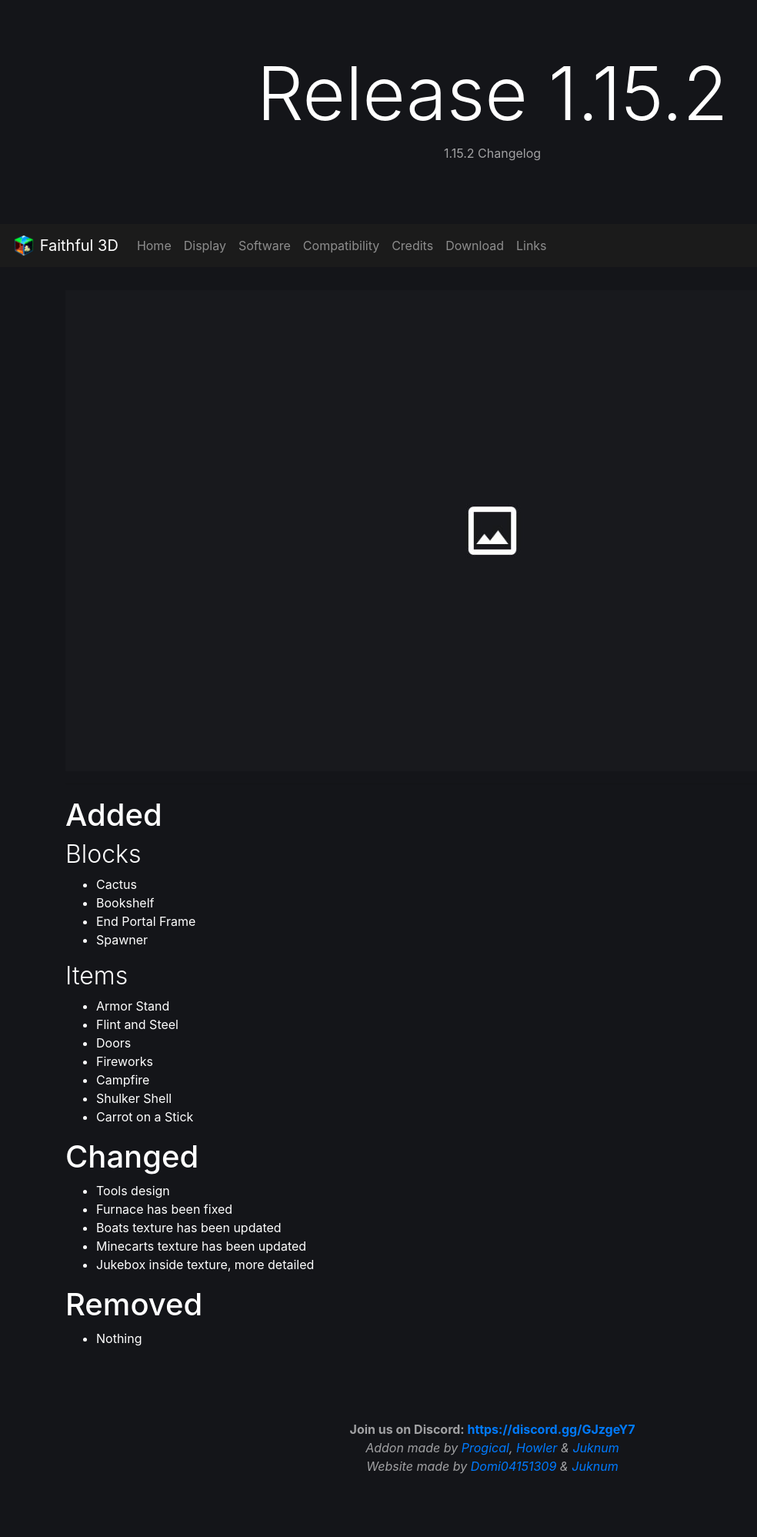
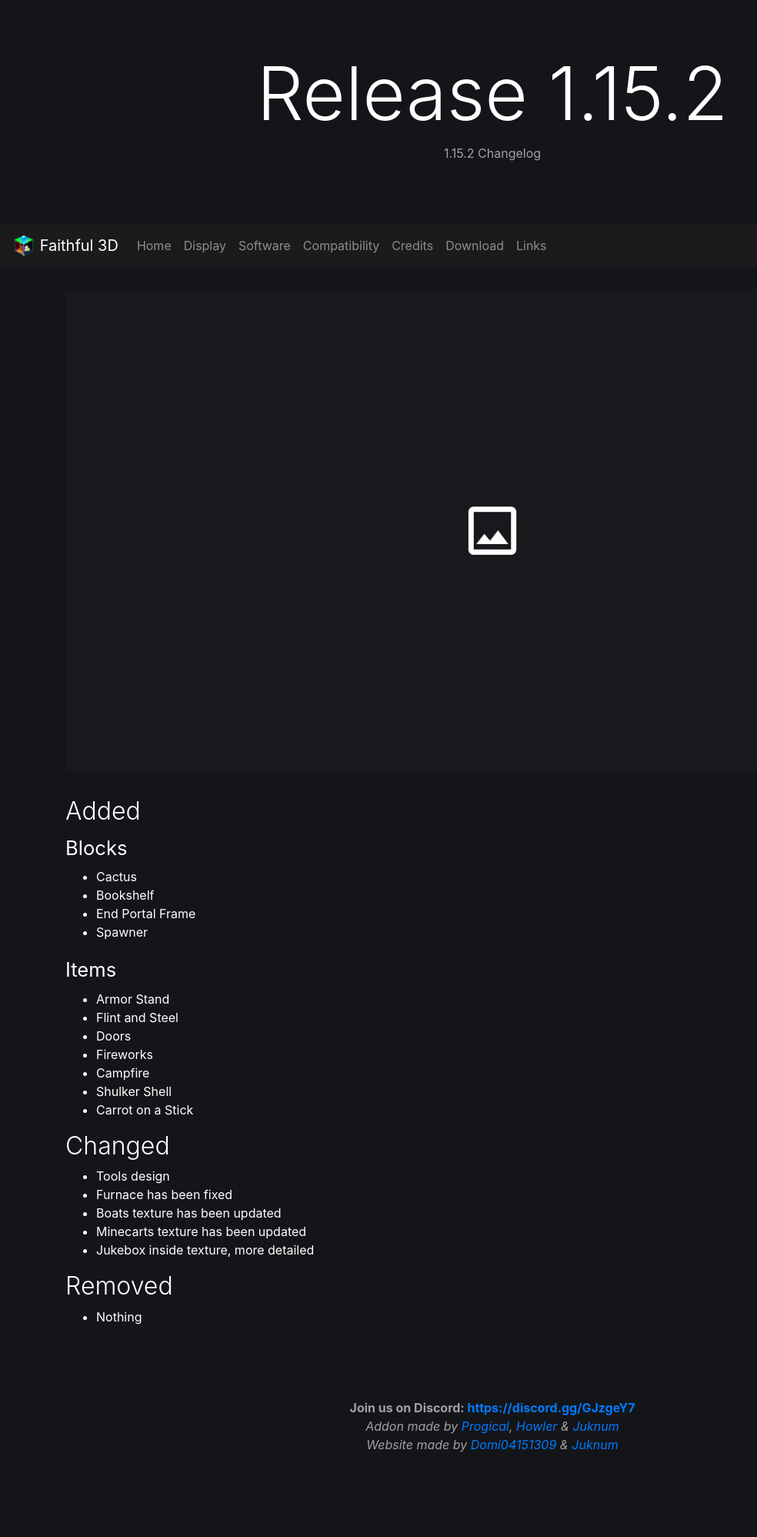
Before and after one commit to Faithful3D/Website, a Jekyll site: the page built from release_1_15_2.html, in a window 1280 px wide. Shown: the whole page at 77% size, without its empty margins (0-984 px from the left). Built offline with Jekyll 4.4.1, drawn with Linux system fonts in a browser that asks for light colours; after the commit the page ends 1969 px from its top, so only the background shows below that.

Commit message:
Update release_1_15_2.html

```diff
--- a/release_1_15_2.html
+++ b/release_1_15_2.html
@@ -7,15 +7,15 @@ description: 1.15.2 Changelog
 <img src="./image/home/no_img.jpg" class="img-fluid mx-auto d-block" alt="Minecraft Screenshot">
 <hr>
 <div>
-	<h1 align="left">Added</h1>
-	<h2 align="left">Blocks</h2>
+	<h2 align="left">Added</h2>
+	<h2 align="left"><small>Blocks</small></h2>
 	<ul>
 		<li>Cactus
 		<li>Bookshelf
 		<li>End Portal Frame
 		<li>Spawner
 	</ul>
-	<h2 align="left">Items</h2>
+	<h2 align="left"><small>Items</small></h2>
 	<ul>
 		<li>Armor Stand
 		<li>Flint and Steel
@@ -26,7 +26,7 @@ description: 1.15.2 Changelog
 		<li>Carrot on a Stick
 	</ul>
 
-	<h1 align="left">Changed</h1>
+	<h2 align="left">Changed</h2>
 	<ul>
 		<li>Tools design
 		<li>Furnace has been fixed
@@ -35,7 +35,7 @@ description: 1.15.2 Changelog
 		<li>Jukebox inside texture, more detailed
 	</ul>
 
-	<h1 align="left">Removed</h1>
+	<h2 align="left">Removed</h2>
 	<ul>
 		<li>Nothing
 	</ul>
```
